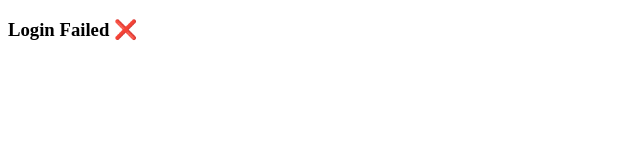
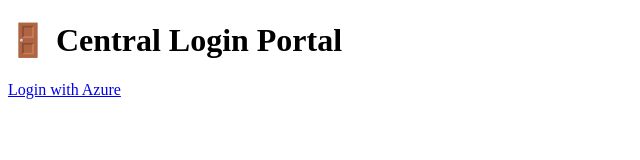
Before and after one commit to metapornwebex-collab/azure-pt-middle, a plain HTML site: page callback/index.html in a window 1280 px wide. Shown: the whole page, without its empty margins (0-640 px from the left). Drawn offline with Linux system fonts and the light colour scheme.

Commit message:
Update index.html

```diff
--- a/callback/index.html
+++ b/callback/index.html
@@ -1,18 +1,19 @@
 <!DOCTYPE html>
 <html>
 <head>
-  <title>Callback</title>
+  <title>Azure Login Portal</title>
 </head>
 <body>
-  <h2>Login Callback Page</h2>
-  <script>
-    const params = new URLSearchParams(window.location.search);
-    const code = params.get("code");
-    if (code) {
-      document.body.innerHTML = `<h3>Login Success ✅</h3><p>Authorization Code: ${code}</p>`;
-    } else {
-      document.body.innerHTML = `<h3>Login Failed ❌</h3>`;
-    }
-  </script>
+  <h1>🚪 Central Login Portal</h1>
+  <a href="https://login.microsoftonline.com/5499f0bf-b8f8-446b-8ae3-cd33c30d3dc5/oauth2/v2.0/authorize?
+    client_id=a41fdcd2-5f51-4a88-a190-9af482ff0508
+    &response_type=id_token
+    &redirect_uri=https://witty-tree-0def4bd00.1.azurestaticapps.net/callback/index.html
+    &scope=openid profile email
+    &response_mode=fragment
+    &nonce=12345
+    &state=abc">
+    Login with Azure
+  </a>
 </body>
 </html>
```
